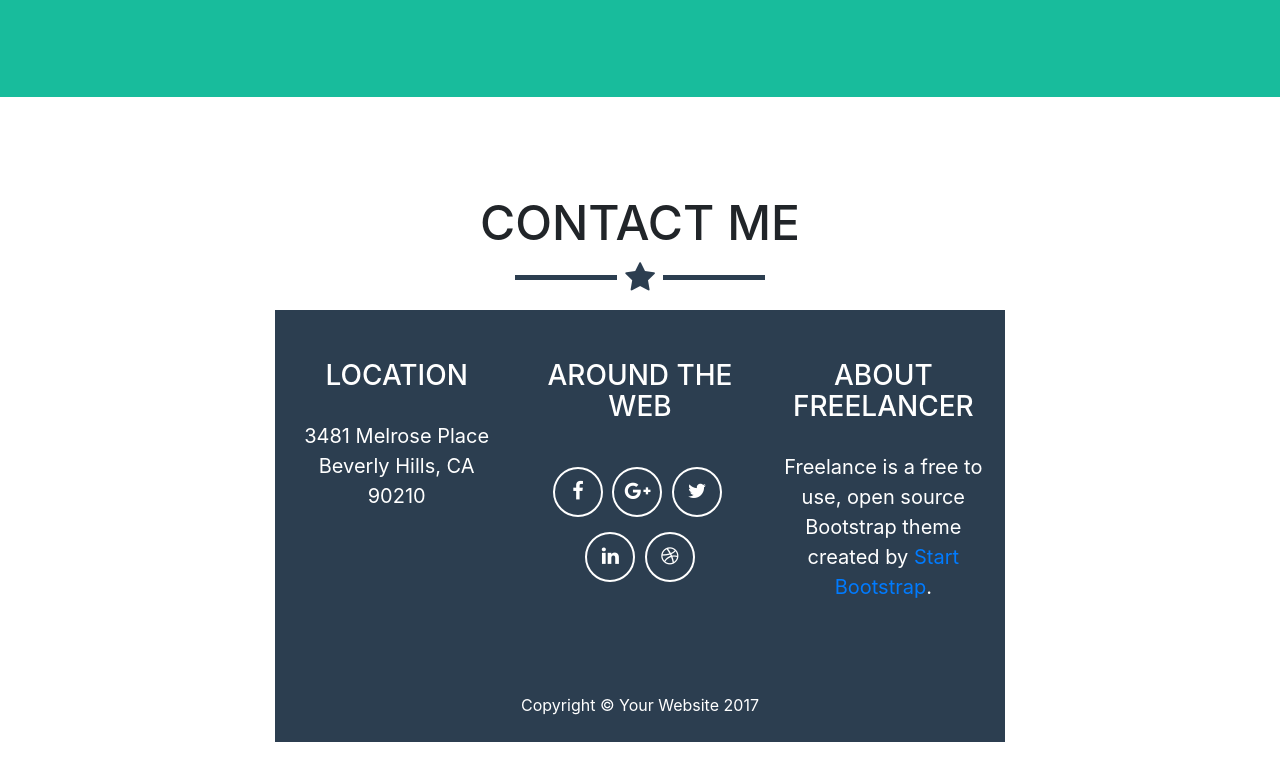
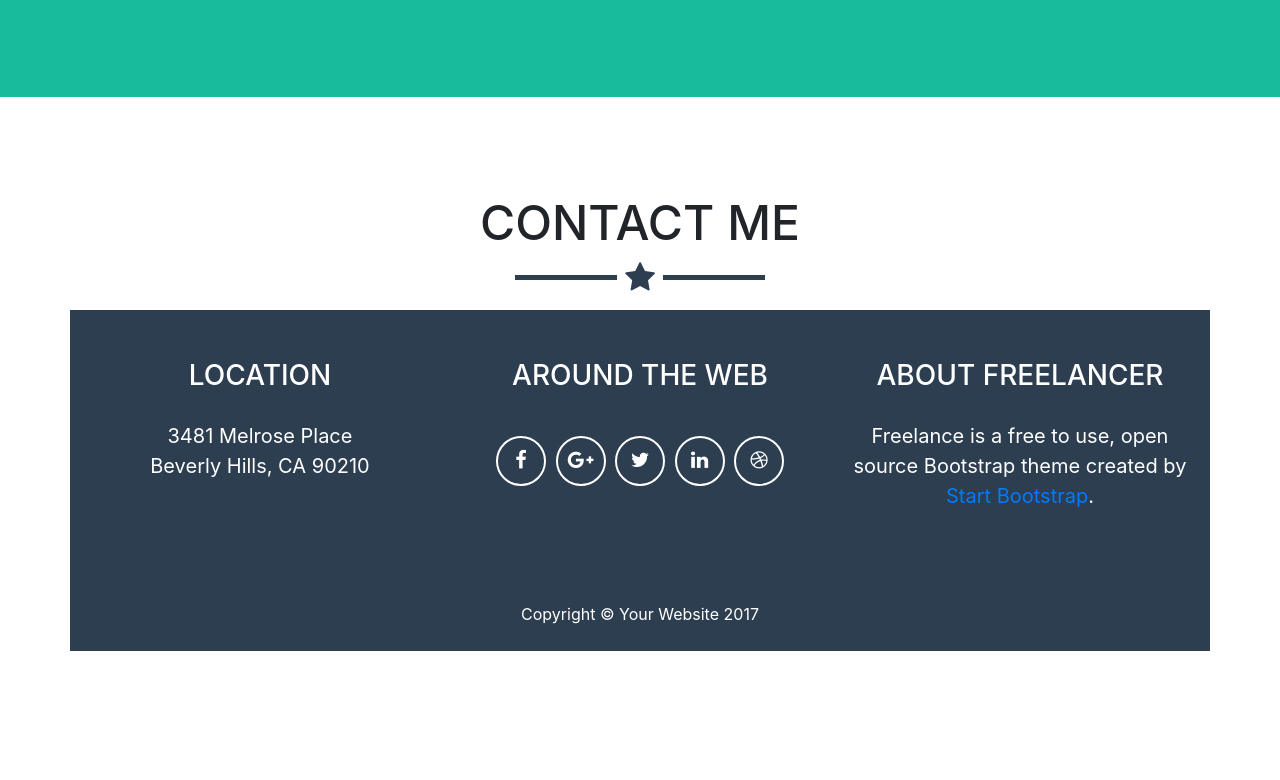
Before and after one commit to AEBG/aebg.github.io, a website with bundled scripts: page index.html in a window 1280 px wide. Shown: the part 2059-2839 px from the top of the page. After the commit the page ends 2810 px from the top, so only its background shows below. Built offline with nearby package versions, Linux system fonts and the light colour scheme; a script that the page names is missing.

Commit message:
Upload File

```diff
--- a/index.html
+++ b/index.html
@@ -159,7 +159,6 @@
         <h2 class="text-center">Contact Me</h2>
         <hr class="star-primary">
         <div class="row">
-          <div class="col-lg-8 mx-auto">
     <div id="disqus_thread"></div>
 <script>
 
```
